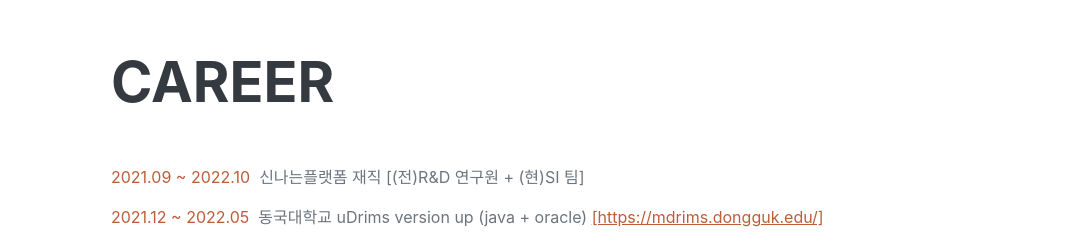
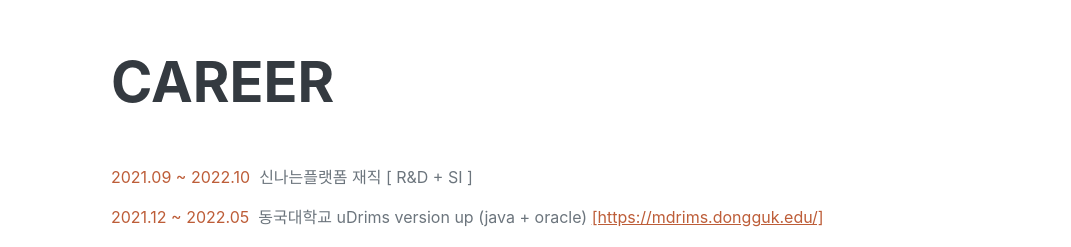
Before and after one commit to jungu0416/vanilla-js-profile, a plain HTML site: page index.html in a window 1280 px wide. Shown: the part 5901-6148 px from the top of the page, without its empty margins (209-1280 px from the left). Drawn offline with nearby package versions, Linux system fonts and the light colour scheme; a web font is replaced by a local one.

Commit message:
Update index.html

```diff
--- a/index.html
+++ b/index.html
@@ -122,7 +122,7 @@
                         <div class="flex-shrink-0"><span class="text-primary">2021.09 ~ 2022.10 &nbsp;</span></div>
                         <div class="flex-grow-1">
                             <h3 class="mb-0"></h3>
-                            <p>신나는플랫폼 재직 [(전)R&D 연구원 + (현)SI 팀]</p>
+                            <p>신나는플랫폼 재직 [ R&D + SI ]</p>
                         </div>
                     </div>
                     <div class="d-flex flex-column flex-md-row justify-content-between">
```
